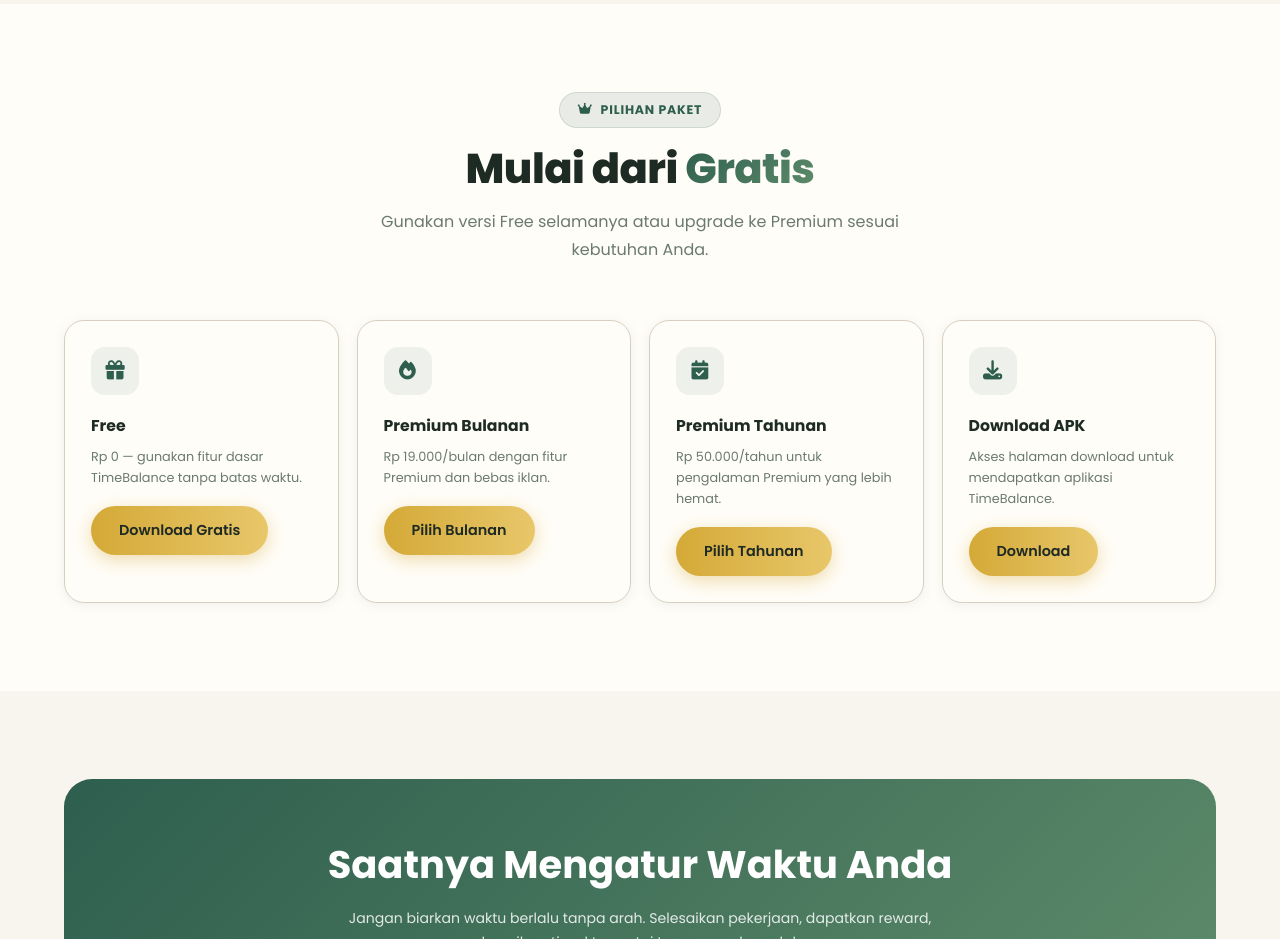
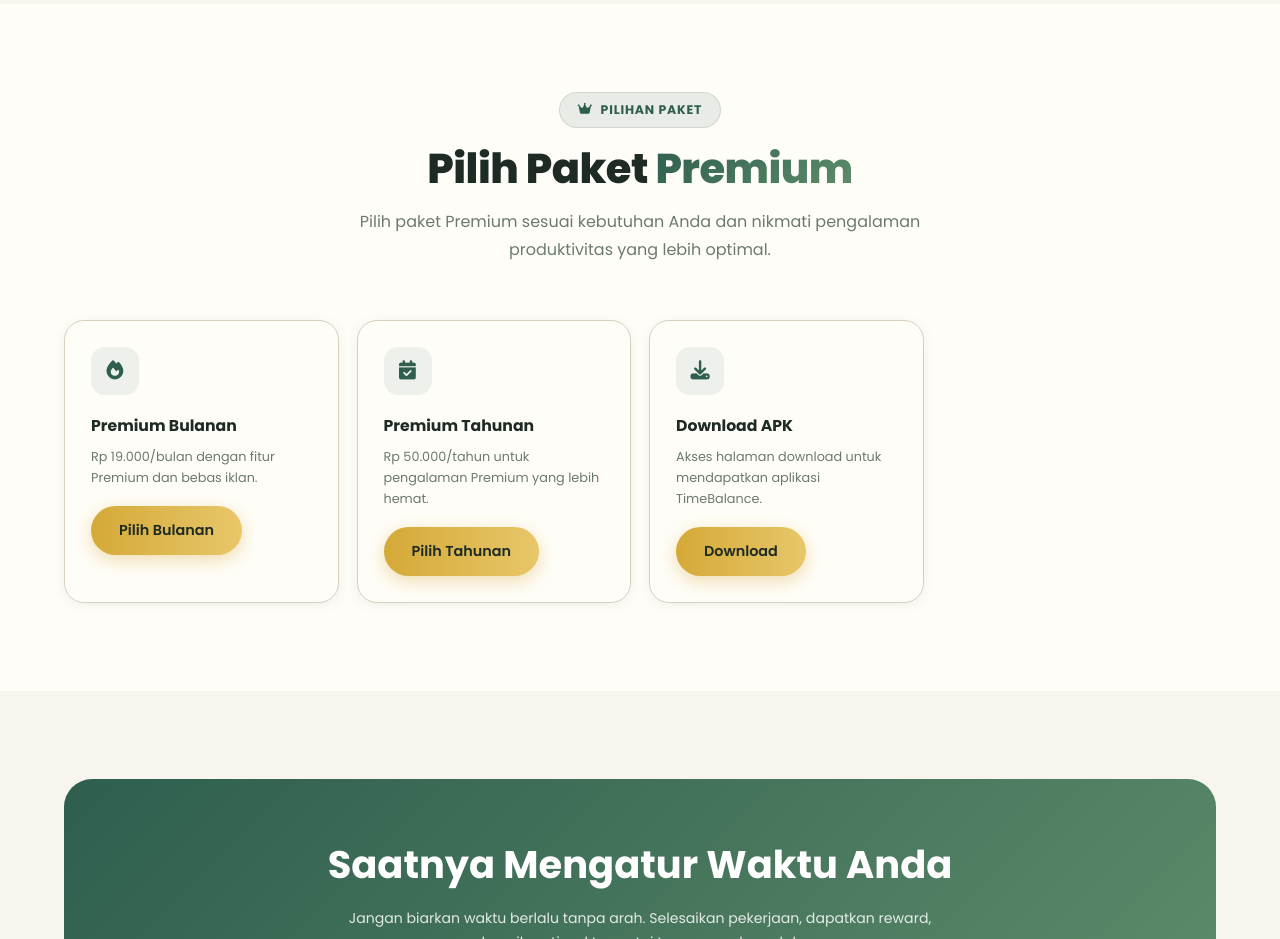
Before and after one commit to nafalaziz017-max/timebalance, a plain HTML site: page index.html in a window 1280 px wide. Shown: the part 2420-3359 px from the top of the page. Drawn offline with nearby package versions, Linux system fonts and the light colour scheme.

Commit message:
Update index.html

```diff
--- a/index.html
+++ b/index.html
@@ -1252,13 +1252,12 @@
 </section>
 
 
+
 <!-- =====================================================
      PRICING MINI
 ===================================================== -->
 
-<section
-  style="background:var(--card-bg)"
->
+<section style="background:var(--card-bg)">
 
   <div class="container">
 
@@ -1268,73 +1267,35 @@
     >
 
       <div class="section-badge">
-
         <i class="fas fa-crown"></i>
-
         Pilihan Paket
-
-      </div>
-
+      </div>
 
       <h2 class="section-title">
-
-        Mulai dari
-
-        <span>Gratis</span>
-
+        Pilih Paket
+        <span>Premium</span>
       </h2>
 
-
       <p class="section-desc">
-
-        Gunakan versi Free selamanya atau upgrade
-        ke Premium sesuai kebutuhan Anda.
-
+        Pilih paket Premium sesuai kebutuhan Anda
+        dan nikmati pengalaman produktivitas yang lebih optimal.
       </p>
 
     </div>
-
 
     <div
       class="feature-grid"
       data-aos="fade-up"
     >
 
-      <div class="feature-card">
-
-        <div class="feature-icon">
-          <i class="fas fa-gift"></i>
-        </div>
-
-        <h3>
-          Free
-        </h3>
-
-        <p>
-          Rp 0 — gunakan fitur dasar TimeBalance
-          tanpa batas waktu.
-        </p>
-
-        <a
-          href="download.html"
-          class="btn btn-primary"
-          style="margin-top:18px"
-        >
-          Download Gratis
-        </a>
-
-      </div>
-
-
+      <!-- PREMIUM BULANAN -->
       <div class="feature-card">
 
         <div class="feature-icon">
           <i class="fas fa-fire"></i>
         </div>
 
-        <h3>
-          Premium Bulanan
-        </h3>
+        <h3>Premium Bulanan</h3>
 
         <p>
           Rp 19.000/bulan dengan fitur Premium
@@ -1351,16 +1312,14 @@
 
       </div>
 
-
+      <!-- PREMIUM TAHUNAN -->
       <div class="feature-card">
 
         <div class="feature-icon">
           <i class="fas fa-calendar-check"></i>
         </div>
 
-        <h3>
-          Premium Tahunan
-        </h3>
+        <h3>Premium Tahunan</h3>
 
         <p>
           Rp 50.000/tahun untuk pengalaman Premium
@@ -1377,16 +1336,14 @@
 
       </div>
 
-
+      <!-- DOWNLOAD APK -->
       <div class="feature-card">
 
         <div class="feature-icon">
           <i class="fas fa-download"></i>
         </div>
 
-        <h3>
-          Download APK
-        </h3>
+        <h3>Download APK</h3>
 
         <p>
           Akses halaman download untuk mendapatkan
@@ -1408,6 +1365,7 @@
   </div>
 
 </section>
+
 
 
 <!-- =====================================================
```
